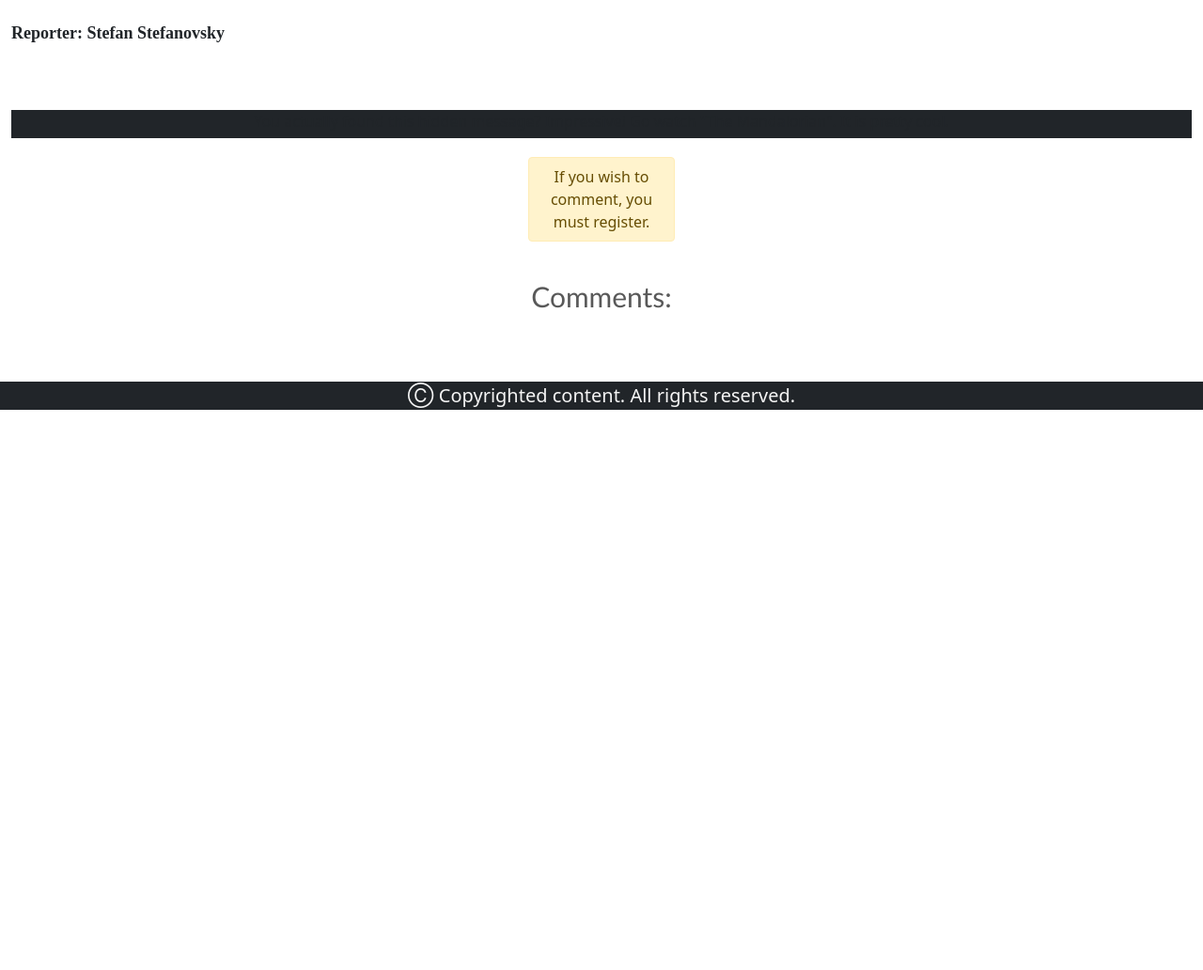
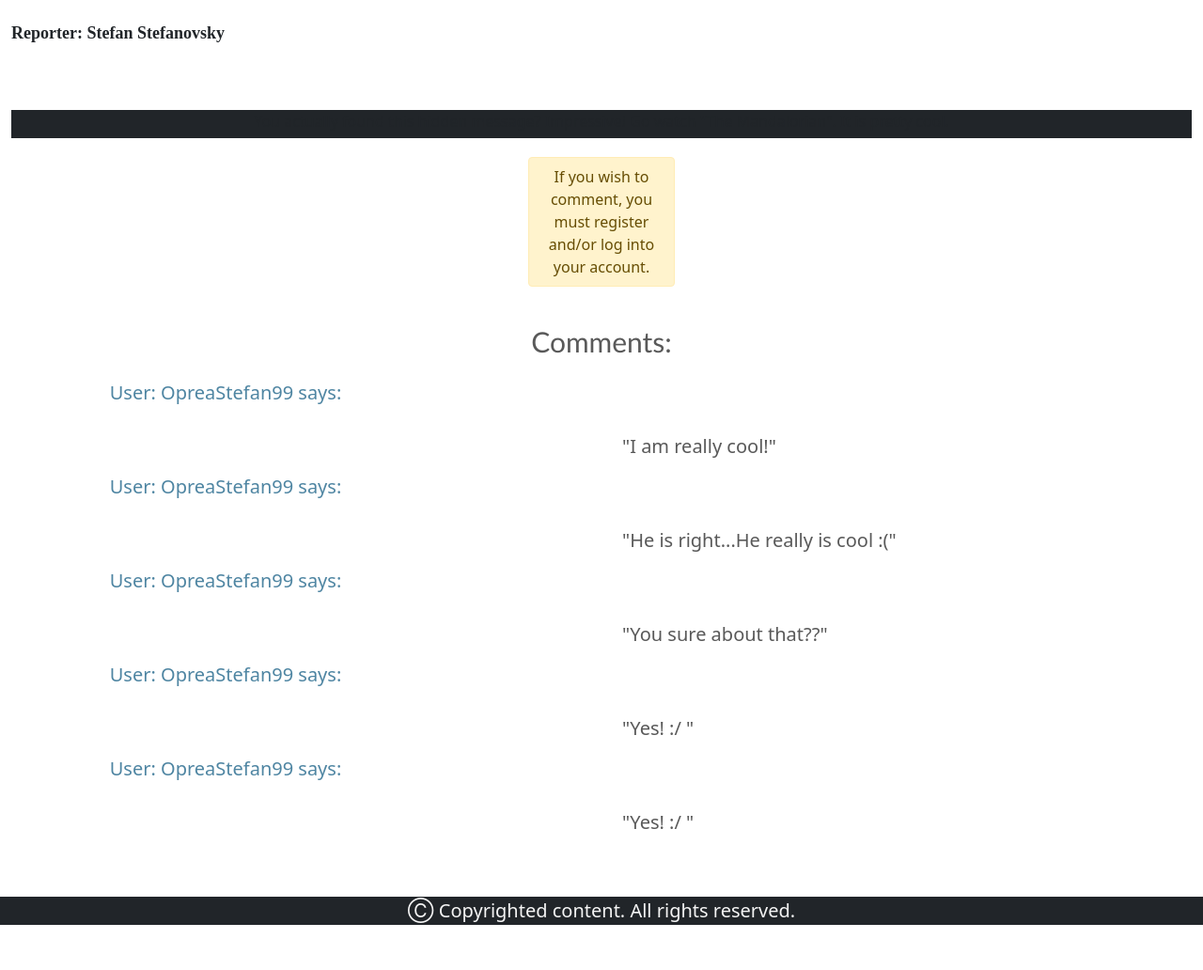
Before and after one commit to DoMonkysFly7/CS50-Fnal-Project, a Flask app: page /news/purry-nobel-prize-nomenee in a window 1280 px wide. Shown: the part 1137-2169 px from the top of the page at 94% size. Before the commit the page ends 1573 px from the top, so only its background shows below. Run offline with Flask 2, Linux system fonts and the light colour scheme; some libraries are stand-ins or nearby versions.

Commit message:
Commit 13#

```diff
--- a/app.py
+++ b/app.py
@@ -40,7 +40,7 @@ db = SQL("sqlite:///adoption.db")
 forbidden_characters = ["!",";","?", "/","'","*","%",":","$","-","+",">","<","=","~","&","|","#","^"]
 
 # Forbidden characters in comments specifically
-forbidden_comment_characters = ["/","'","*","%", "$","-","+",">","<","=","~","&","|","#","^"]
+forbidden_comment_characters = ["'","*","%", "$","-","+",">","<","=","~","&","|","#","^"]
 
 # Email characters
 email_characters = ["@", "."]
@@ -98,15 +98,18 @@ def news1():
 
         r = int(len(comments))
 
-        if r == None:
-            r = 1
-
         # Return page
         return render_template("/news/purry-nobel-prize-nomenee.html", comments=comments, r=r)
 
     # User reached route via GET (as by clicking a link or via redirect)
     else:
-        return render_template("/news/purry-nobel-prize-nomenee.html")
+        # Get all comments' and their range range -- This is an unorhodox bug fix, the app wouldn't show the comments due to the Jinka syntax
+        # When requested via Get, but it would, when requested via POST only.
+        comments = db.execute("SELECT * FROM comments")
+
+        r = int(len(comments))
+
+        return render_template("/news/purry-nobel-prize-nomenee.html", comments=comments, r=r)
 
 @app.route("/news", methods=["GET", "POST"])
 def news():
--- a/static/styles.css
+++ b/static/styles.css
@@ -183,6 +183,7 @@ hr {
     margin-left: 550px;
     margin-right: 550px;
     padding: 8px;
+    animation: transitionIn 2s;
 }
 
 #user_tag {
@@ -193,8 +194,9 @@ hr {
 }
 
 #comment_tag {
-    position: relative;
-    right: 350px;
+    margin-top: 30px;
+    text-align: left;
+    margin-left: 650px;
     font-size: 20px;
     animation: transitionIn 2s;
     color: #595959;
--- a/templates/news/purry-nobel-prize-nomenee.html
+++ b/templates/news/purry-nobel-prize-nomenee.html
@@ -70,7 +70,7 @@
     {% else %}
     <!-- Alerts -->
     <div class="alert alert-warning" role="alert" style="margin-top: 20px;">
-        If you wish to comment, you must register.
+        If you wish to comment, you must register and/or log into your account.
     </div>
 
     {% endif %}
```
Also changed, not shown: adoption.db, 1 other file. Lines whose indentation alone changed are shown as unchanged.
